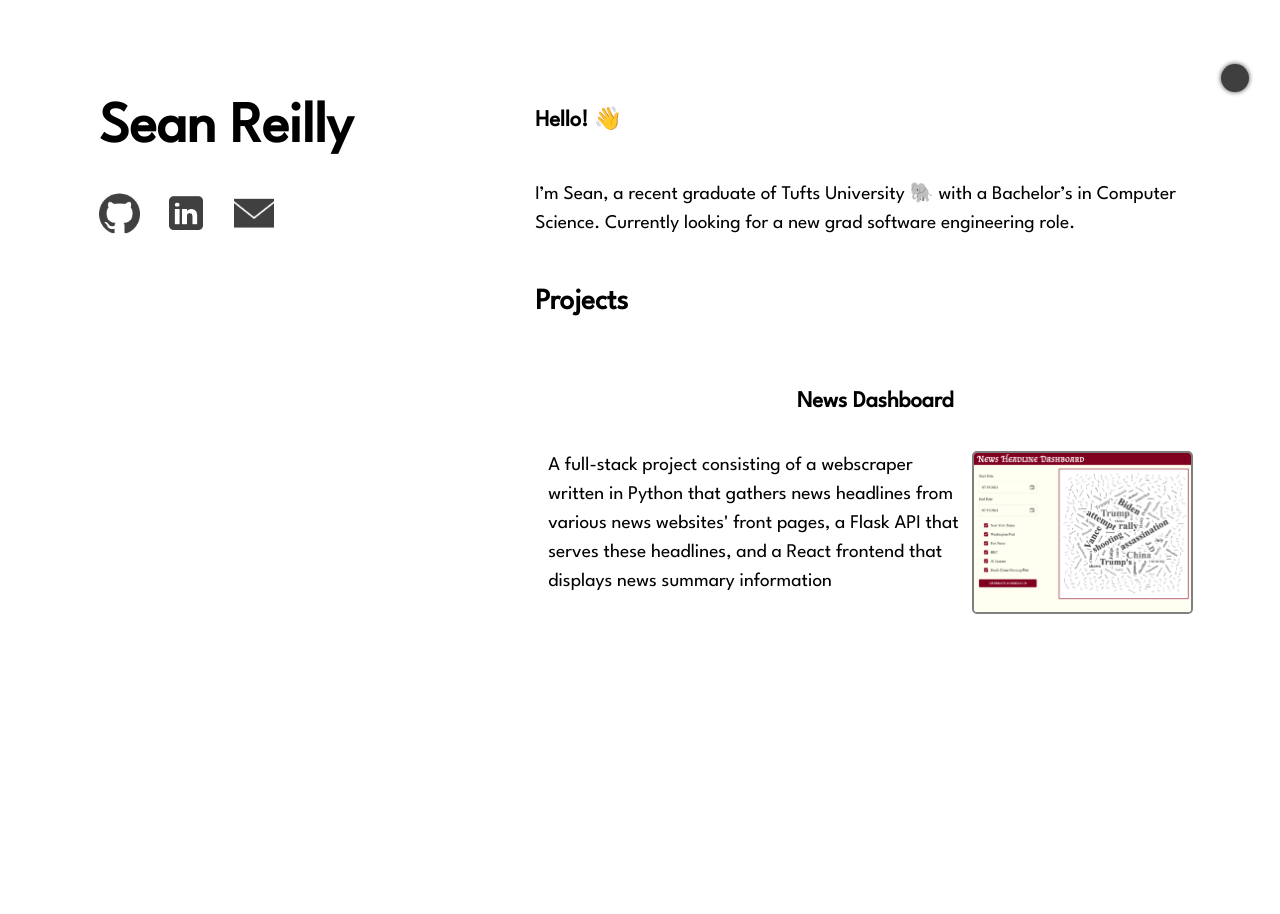
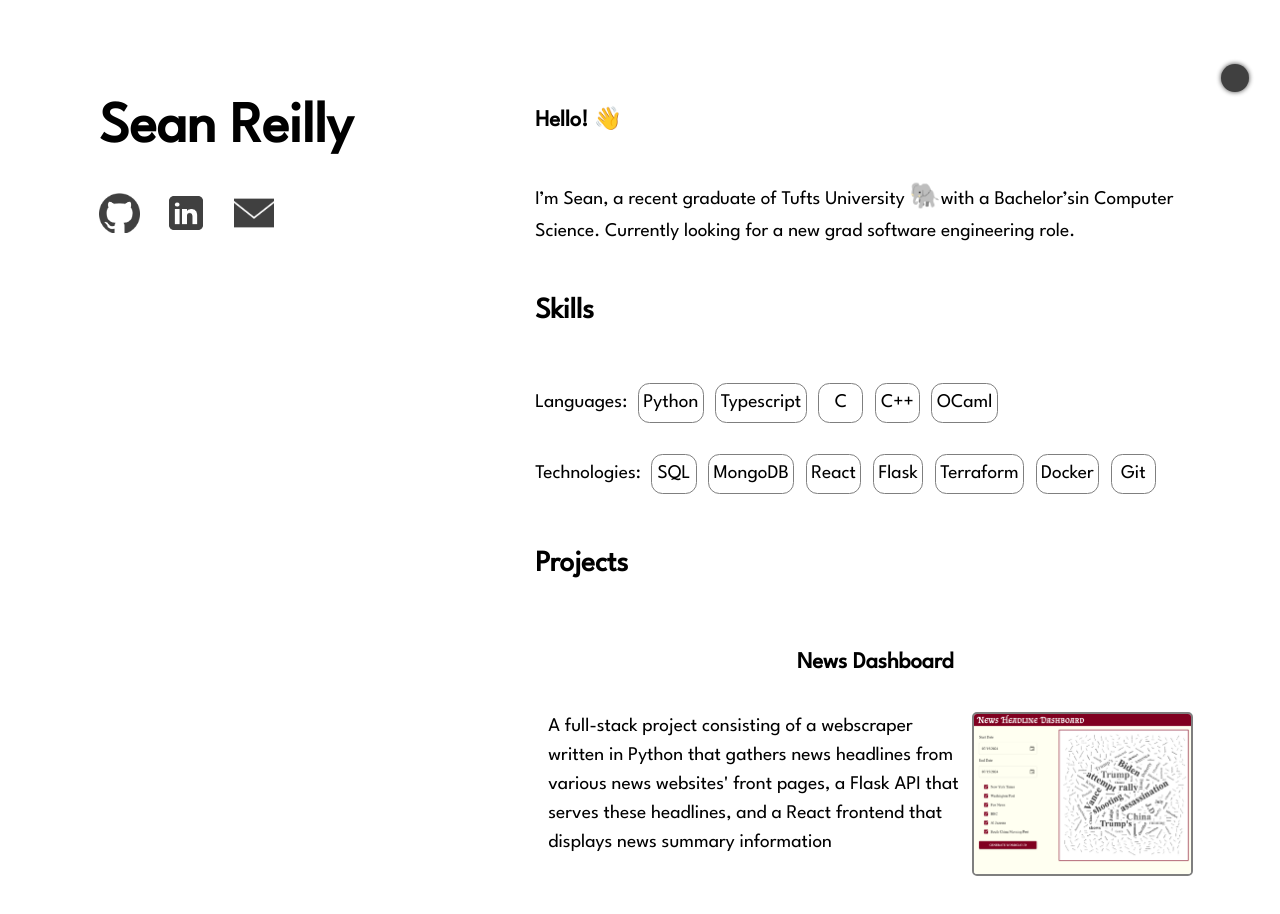
Before and after one commit to S-P-R/S-P-R.github.io, a React (Vite) app: page / in a window 1280 px wide. Shown: the top 914 px of the page. Before the commit the page ends 800 px from the top, so only its background shows below. Built offline with nearby package versions, Linux system fonts and the light colour scheme.

Commit message:
Add skills section

```diff
--- a/src/App.tsx
+++ b/src/App.tsx
@@ -1,5 +1,6 @@
 import { useState } from 'react'
 import HeroSection from './components/Hero.tsx'
+import SkillsList from './components/SkillsList.tsx'
 import Project from './components/Project.tsx'
 import ColorSchemeToggle from './components/ColorSchemeToggle.tsx'
 import './styles/App.css'
@@ -19,13 +20,16 @@ function App() {
                 <div className='hero-section'> <HeroSection/> </div>
                 <div className='main-content'>
                     <h3> Hello! &#128075;{/* waving hand emoji */} </h3>
-          <p> I’m Sean, a recent graduate of Tufts University &#128024;{/* elephant emoji */} with a Bachelor’s
-              in Computer Science. Currently looking for a new grad software
+                    <p> I’m Sean, a recent graduate of Tufts University <span className='elephant-emoji'>&#128024;</span>{/* elephant emoji */}
+                        with a Bachelor’sin Computer Science. Currently looking for a new grad software
                         engineering role. </p>
+                    <h2> Skills </h2>
+                    <SkillsList/>
                     <h2> Projects </h2>
                     <Project name='News Dashboard'
                             description="A full-stack project consisting of a webscraper written in Python that gathers news headlines from various news
                             websites' front pages, a Flask API that serves these headlines, and a React frontend that displays news summary information"
+                            link="http://159.223.174.37/"
                             onMouseEnter={() => setHoveredProject("News Dashboard")} onMouseLeave={() => setHoveredProject(null)}
                             shouldDim={hoveredProject != null && hoveredProject != "News Dashboard"} />
 
--- /dev/null
+++ b/src/components/SkillsList.tsx
@@ -0,0 +1,33 @@
+import { useContext } from 'react'
+import { ColorSchemeContext } from '../contexts/ColorSchemeContext.tsx';
+import '../styles/SkillsList.css'
+
+/**
+ * SkillsList
+ *
+ * Displays a list of some of my software-engineering related skills
+ *
+ */
+export default function SkillsList() {
+    const { schemeName } = useContext(ColorSchemeContext);
+
+    const languages = ["Python", "Typescript", "C", "C++", "OCaml"]
+    const technologies = ["SQL", "MongoDB", "React", "Flask", "Terraform", "Docker", "Git"]
+
+    return (
+    <div>
+
+        <p> Languages: {languages.map((language : string) => <span data-color-scheme={schemeName}
+                                                                   className='skill-tag'
+                                                                   key={language}>
+                                                                   {language}
+                                                             </span>)} </p>
+
+        <p> Technologies: {technologies.map((technology : string) => <span data-color-scheme={schemeName}
+                                                                           className='skill-tag'
+                                                                           key={technology}>
+                                                                           {technology}
+                                                                     </span>)} </p>
+    </div>
+    )
+}
--- a/src/styles/App.css
+++ b/src/styles/App.css
@@ -19,6 +19,10 @@
     margin-right: .25rem;
     margin-top: 2.5rem;
     line-height: 1.5;
+}
+
+.elephant-emoji {
+    font-size: 1.1rem;
 }
 
 @media screen and (min-width: 1080px) {
--- a/src/styles/Hero.css
+++ b/src/styles/Hero.css
@@ -24,7 +24,6 @@
 }
 
 .external-links > *:hover {
-    transition: transform 0.3s ease, opacity 0.3s ease;
     transform: scale(1.15);
     opacity: 1;
 }
--- /dev/null
+++ b/src/styles/SkillsList.css
@@ -0,0 +1,28 @@
+
+[data-color-scheme='dark'] {
+    --tag-hover-background-color: rgb(30, 30, 30);
+
+  }
+
+  [data-color-scheme='light'] {
+    --tag-hover-background-color: rgb(225, 225, 225);
+  }
+
+.skill-tag {
+    display: inline-flex;
+    justify-content: center;
+    border-color: rgb(127, 127, 127);
+    border-width: .08rem;
+    border-radius: .5rem;
+    min-width: 1.5rem;
+    border-style: solid;
+    padding: .2rem;
+    margin: .25rem;
+
+    transition: transform 0.25s ease, background-color .25s ease;
+}
+
+.skill-tag:hover {
+    transform: scale(1.05);
+    background-color: var(--tag-hover-background-color);
+}
```
Lines whose indentation alone changed are shown as unchanged.
